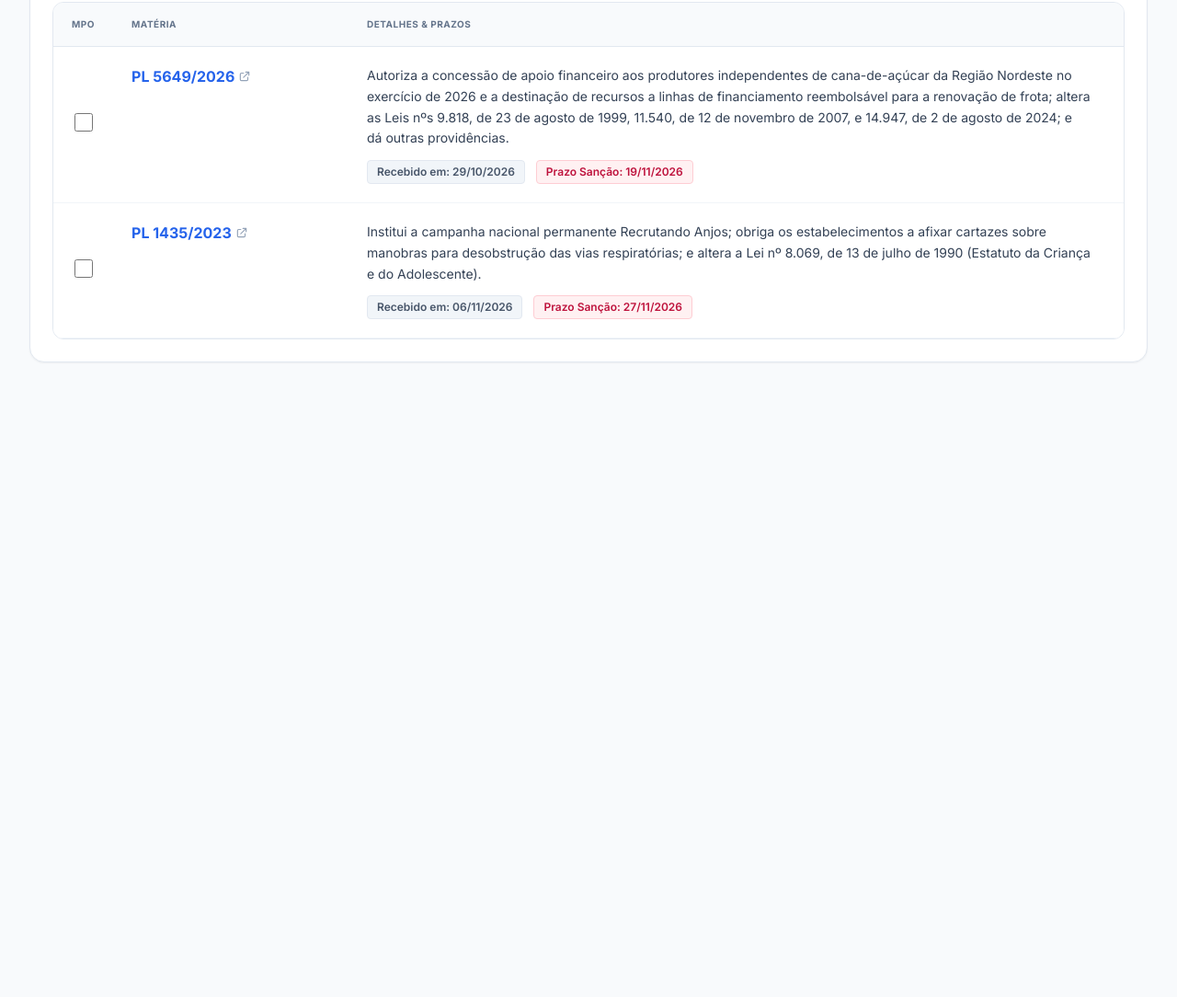
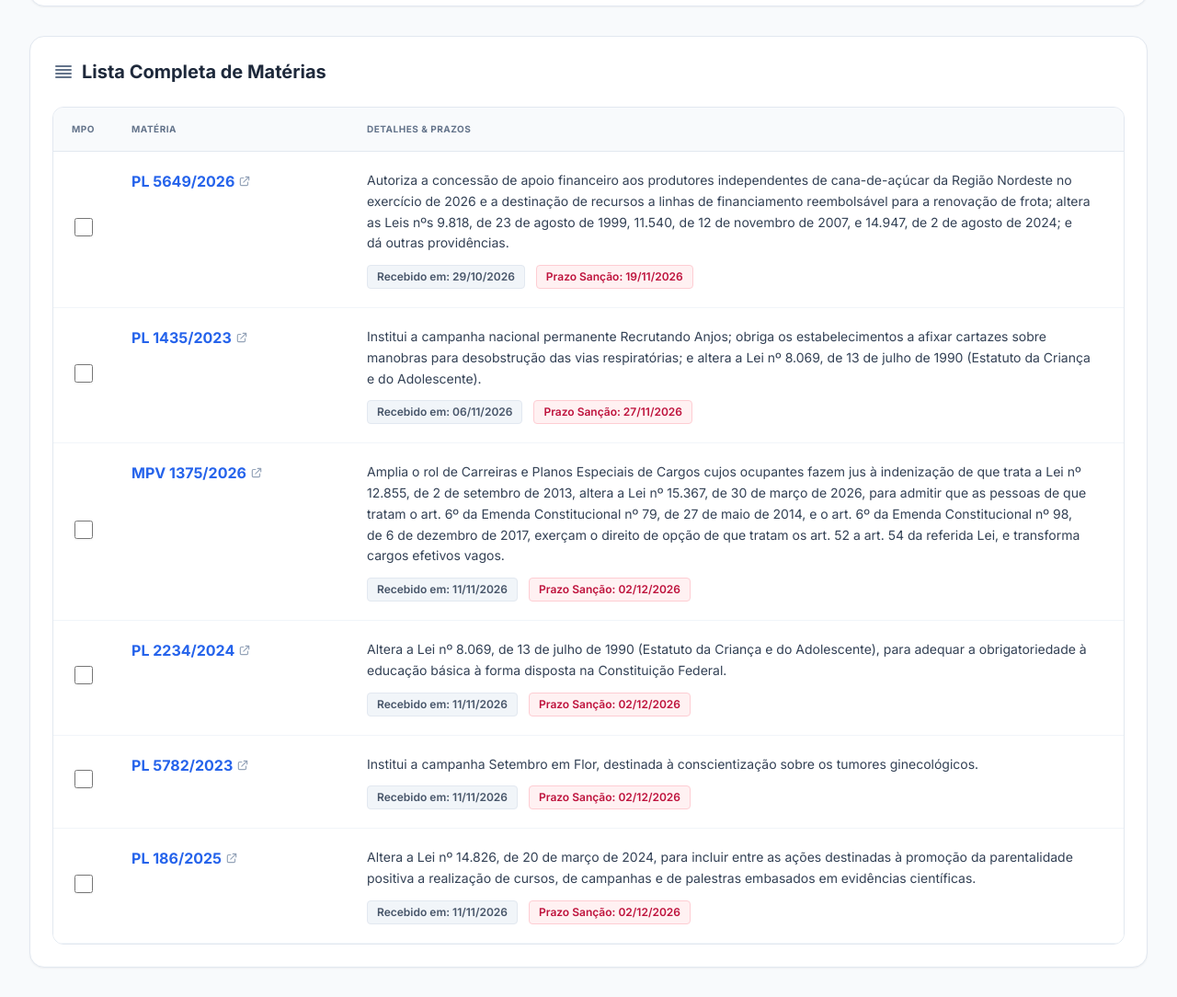
Before and after one commit to atrfisch/painel_sancoes_MPO, a plain HTML site: page index.html in a window 1280 px wide. Shown: the part 840-1924 px from the top of the page at 92% size. Before the commit the page ends 1266 px from the top, so only its background shows below. Drawn offline with nearby package versions, Linux system fonts and the light colour scheme.

Commit message:
Robô: Atualização automática dos dados de sanção

```diff
--- a/index.html
+++ b/index.html
@@ -100,6 +100,30 @@
         "ementa": "Institui a campanha nacional permanente Recrutando Anjos; obriga os estabelecimentos a afixar cartazes sobre manobras para desobstrução das vias respiratórias; e altera a Lei nº 8.069, de 13 de julho de 1990 (Estatuto da Criança e do Adolescente).",
         "recebimento": "2026-11-06",
         "prazo": "2026-11-27"
+    },
+    {
+        "materia": "MPV 1375/2026",
+        "ementa": "Amplia o rol de Carreiras e Planos Especiais de Cargos cujos ocupantes fazem jus à indenização de que trata a Lei nº 12.855, de 2 de setembro de 2013, altera a Lei nº 15.367, de 30 de março de 2026, para admitir que as pessoas de que tratam o art. 6º da Emenda Constitucional nº 79, de 27 de maio de 2014, e o art. 6º da Emenda Constitucional nº 98, de 6 de dezembro de 2017, exerçam o direito de opção de que tratam os art. 52 a art. 54 da referida Lei, e transforma cargos efetivos vagos.",
+        "recebimento": "2026-11-11",
+        "prazo": "2026-12-02"
+    },
+    {
+        "materia": "PL 2234/2024",
+        "ementa": "Altera a Lei nº 8.069, de 13 de julho de 1990 (Estatuto da Criança e do Adolescente), para adequar a obrigatoriedade à educação básica à forma disposta na Constituição Federal.",
+        "recebimento": "2026-11-11",
+        "prazo": "2026-12-02"
+    },
+    {
+        "materia": "PL 5782/2023",
+        "ementa": "Institui a campanha Setembro em Flor, destinada à conscientização sobre os tumores ginecológicos.",
+        "recebimento": "2026-11-11",
+        "prazo": "2026-12-02"
+    },
+    {
+        "materia": "PL 186/2025",
+        "ementa": "Altera a Lei nº 14.826, de 20 de março de 2024, para incluir entre as ações destinadas à promoção da parentalidade positiva a realização de cursos, de campanhas e de palestras embasados em evidências científicas.",
+        "recebimento": "2026-11-11",
+        "prazo": "2026-12-02"
     }
 ];
         </script>
```
